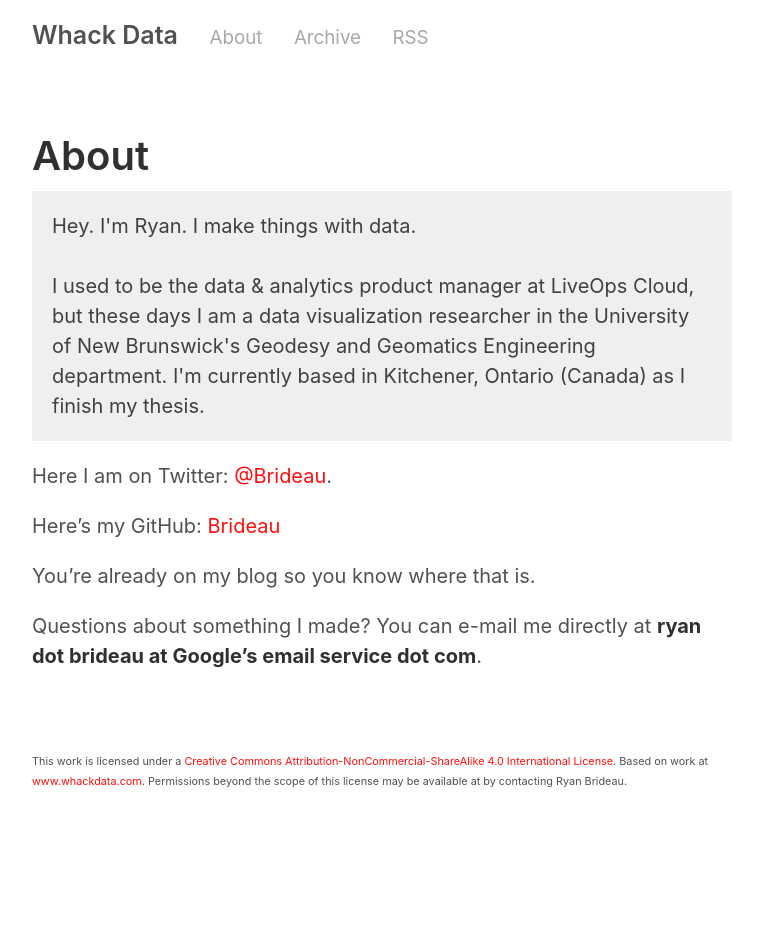
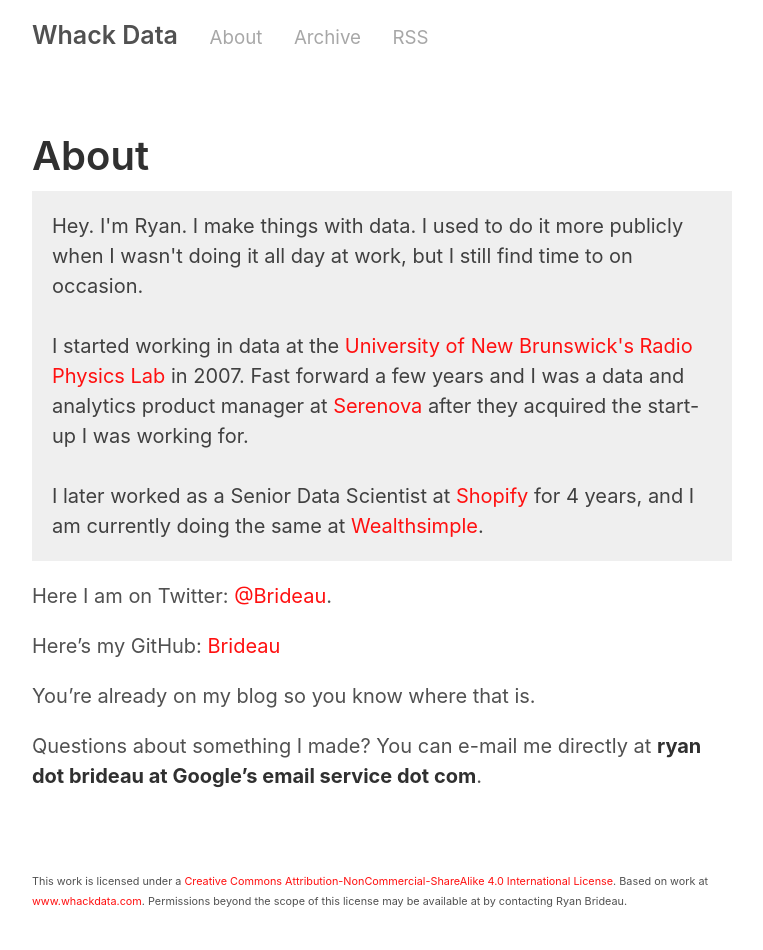
Before and after one commit to Brideau/whackdata, a Jekyll site: the page built from about.md, in a window 1280 px wide. Shown: the whole page, without its empty margins (258-1021 px from the left). Built offline with Jekyll 4.4.1, drawn with Linux system fonts in a browser that asks for light colours; before the commit the page ends 900 px from its top, so only the background shows below that.

Commit message:
Started tinkering with post

```diff
--- a/_includes/head.html
+++ b/_includes/head.html
@@ -1,6 +1,9 @@
 <head>
   <meta charset="UTF-8">
   <meta name="viewport" content="width=device-width, initial-scale=1.0">
+
+  <script src="https://polyfill.io/v3/polyfill.min.js?features=es6"></script>
+  <script id="MathJax-script" async src="https://cdn.jsdelivr.net/npm/mathjax@3/es5/tex-mml-chtml.js"></script>
 
   <noscript id="deferred-styles">
     <link rel="stylesheet" type="text/css" href="{{ site.baseurl }}/styles.css"/>
--- a/about.md
+++ b/about.md
@@ -4,9 +4,11 @@
 ---
 
 <p class="message">
-  Hey. I'm Ryan. I make things with data.
+  Hey. I'm Ryan. I make things with data. I used to do it more publicly when I wasn't doing it all day at work, but I still find time to on occasion.
 <br><br>
-  I used to be the data & analytics product manager at LiveOps Cloud, but these days I am a data visualization researcher in the University of New Brunswick's Geodesy and Geomatics Engineering department. I'm currently based in Kitchener, Ontario (Canada) as I finish my thesis.
+  I started working in data at the <a href="http://radio.physics.unb.ca/jayachandran/">University of New Brunswick's Radio Physics Lab</a> in 2007. Fast forward a few years and I was a data and analytics product manager at <a href="https://www.serenova.com/">Serenova</a> after they acquired the start-up I was working for.
+  <br><br>
+  I later worked as a Senior Data Scientist at <a href="https://shopify.com/">Shopify</a> for 4 years, and I am currently doing the same at <a href="https://www.wealthsimple.com/">Wealthsimple</a>.
 </p>
 
 Here I am on Twitter: [@Brideau](https://twitter.com/Brideau).
```
Also changed, not shown: _posts/2021-01-01-why-pi.md (added, +35 -0 lines), _config.yml (line endings or trailing spaces), 1 other file.
